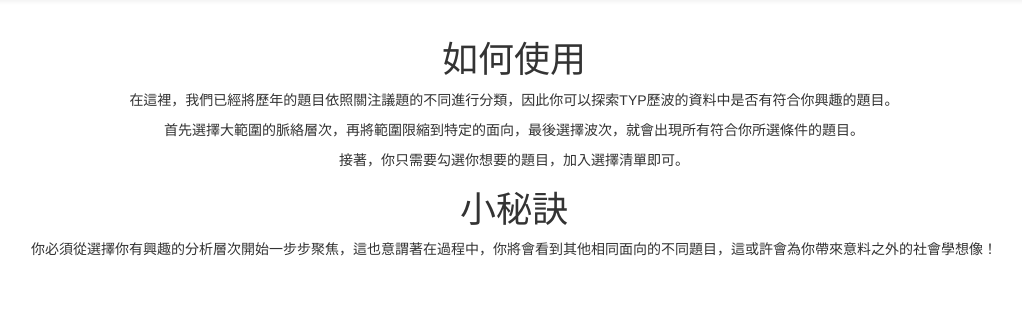
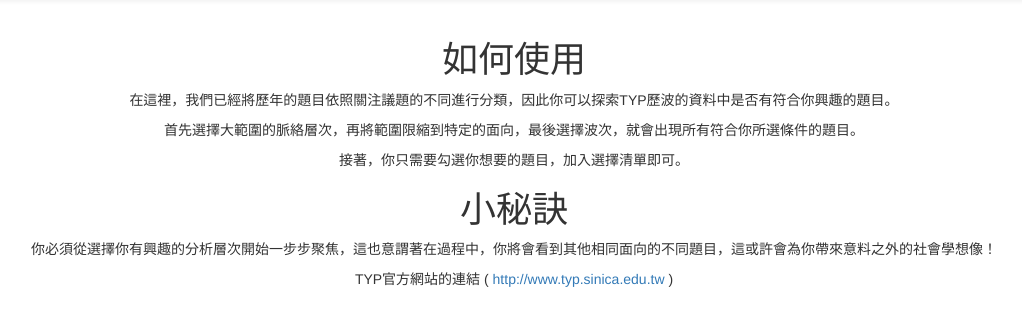
Before and after one commit to j129008/questionnaire-management-system, a Django app: page / in a window 1280 px wide. Shown: the part 52-378 px from the top of the page, without its empty margins (126-1148 px from the left). Run offline with Django 3.2, Linux system fonts and the light colour scheme; some libraries are stand-ins or nearby versions.

Commit message:
add link

```diff
--- a/templates/index.html
+++ b/templates/index.html
@@ -52,7 +52,10 @@
          <h1 class="text-center">小秘訣</h1>
          <p>
          你必須從選擇你有興趣的分析層次開始一步步聚焦，這也意謂著在過程中，你將會看到其他相同面向的不同題目，這或許會為你帶來意料之外的社會學想像！
+         </p>
          <p>
+         TYP官方網站的連結 ( <a href="http://www.typ.sinica.edu.tw/">http://www.typ.sinica.edu.tw</a> )
+         </p>
       </div>
    </body>
 </html>
```
